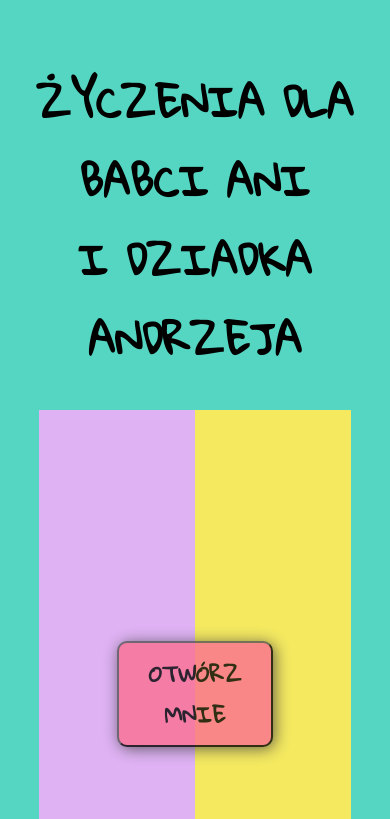
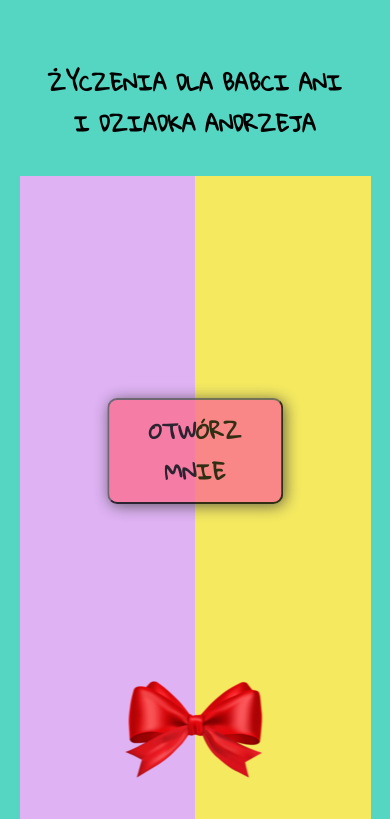
Before and after one commit to anyd007/dzien-babci-dziadka, a plain HTML site: page index.html in a window 390 px wide. Shown: the part 846-1665 px from the top of the page. Drawn offline with Linux system fonts and the light colour scheme.

Commit message:
fixing responsive

```diff
--- a/assets/style/_header.scss
+++ b/assets/style/_header.scss
@@ -107,5 +107,13 @@ header{
         &::before{
         animation: none;
         }
+
+        .header__title{
+            font-size: 1.3rem;
+        }
+
+        .header__scrool-icon{
+            font-size: 2rem;
+        }
     }
 }
--- a/assets/style/_hero.scss
+++ b/assets/style/_hero.scss
@@ -1,3 +1,5 @@
+@import './config';
+
 .hero {
     background: #55d6c2;
     width: 100vw;
@@ -145,3 +147,25 @@
         }
     }
 }
+
+@include screen(phones){
+    .hero{
+
+        &__title{
+            font-size: 1.3em;
+        }
+
+        &__wish-container{
+            width: 90%;
+
+            &--text{
+                font-size: 1rem;
+            }
+
+
+            .gifts{
+                flex-direction: column;
+                width: 100%;
+            }}
+    }
+}
```
Also changed, not shown: assets/css/main.css, 1 other file.
